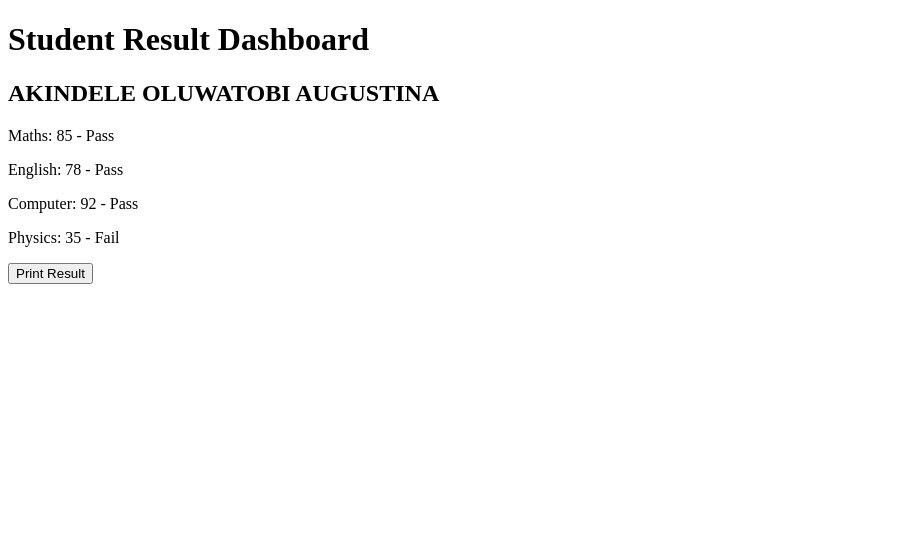
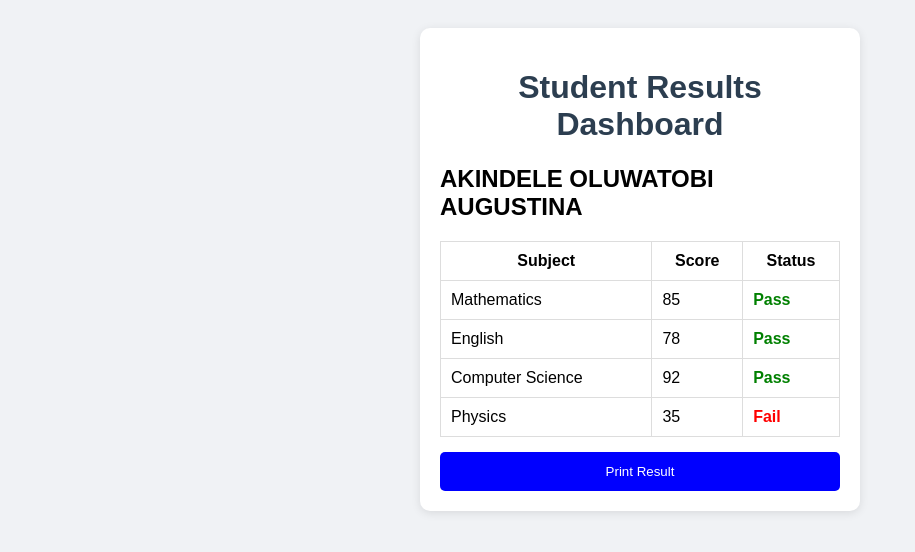
Before and after one commit to oluwatobi851/Student-results-dashboard-, a plain HTML site: page index.html in a window 1280 px wide. Shown: the whole page, without its empty margins (0-915 px from the left). Drawn offline with Linux system fonts and the light colour scheme.

Commit message:
Update index.html

```diff
--- a/index.html
+++ b/index.html
@@ -1,15 +1,24 @@
 <!DOCTYPE html>
 <html>
 <head>
-<title>Student Result Dashboard</title>
+<meta charset="UTF-8">
+<meta name="viewport" content="width=device-width,initial-scale=1">
+<title>Student Results Dashboard</title>
+<link rel="stylesheet" href="style.css">
 </head>
 <body>
-<h1>Student Result Dashboard</h1>
+<div class="box">
+<h1>Student Results Dashboard</h1>
 <h2>AKINDELE OLUWATOBI AUGUSTINA</h2>
-<p>Maths: 85 - Pass</p>
-<p>English: 78 - Pass</p>
-<p>Computer: 92 - Pass</p>
-<p>Physics: 35 - Fail</p>
-<button onclick="window.print()">Print Result</button>
+<table>
+<tr><th>Subject</th><th>Score</th><th>Status</th></tr>
+<tr><td>Mathematics</td><td>85</td><td class="pass">Pass</td></tr>
+<tr><td>English</td><td>78</td><td class="pass">Pass</td></tr>
+<tr><td>Computer Science</td><td>92</td><td class="pass">Pass</td></tr>
+<tr><td>Physics</td><td>35</td><td class="fail">Fail</td></tr>
+</table>
+<button onclick="printResult()">Print Result</button>
+</div>
+<script src="script.js"></script>
 </body>
 </html>
```
